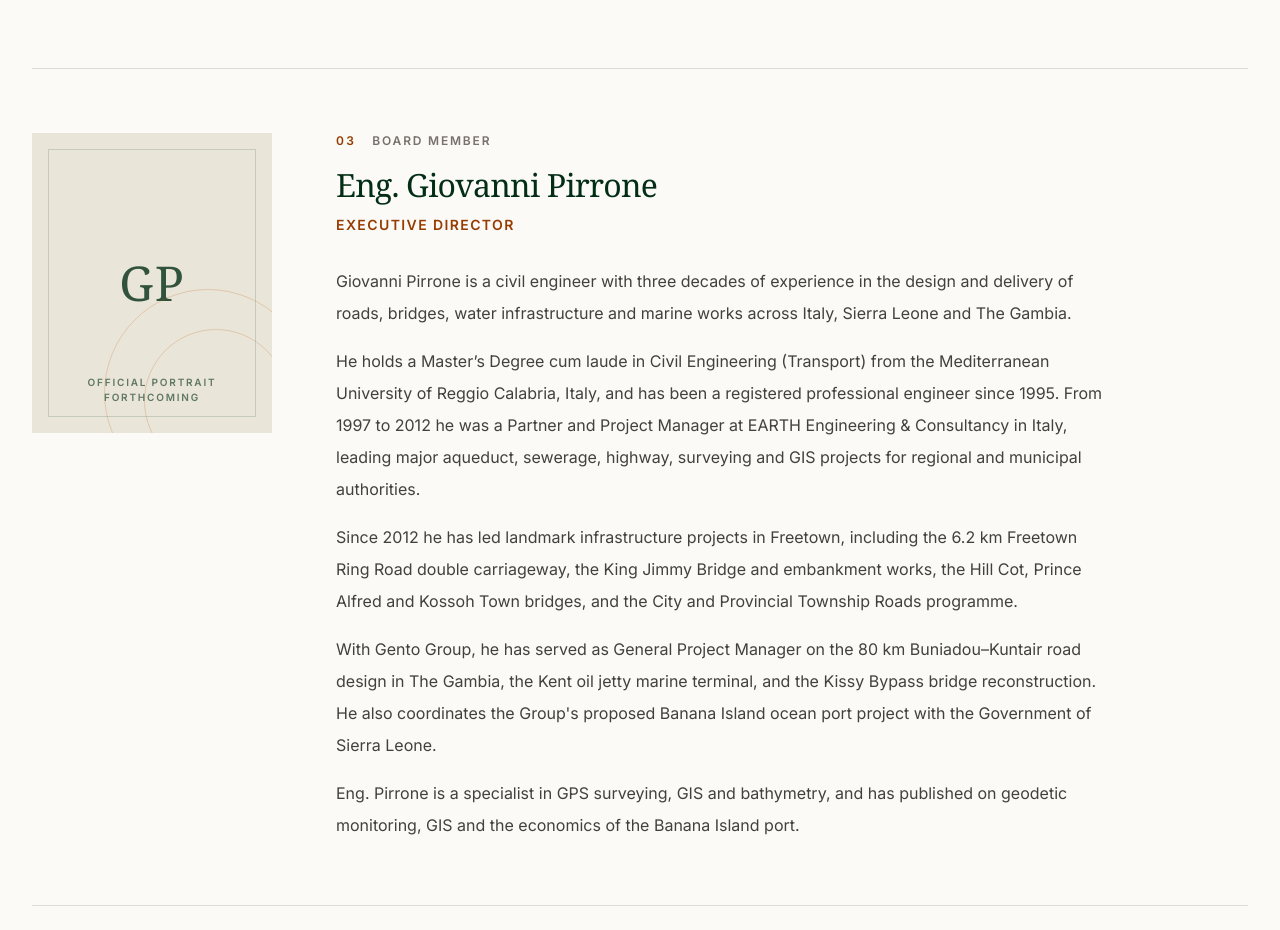
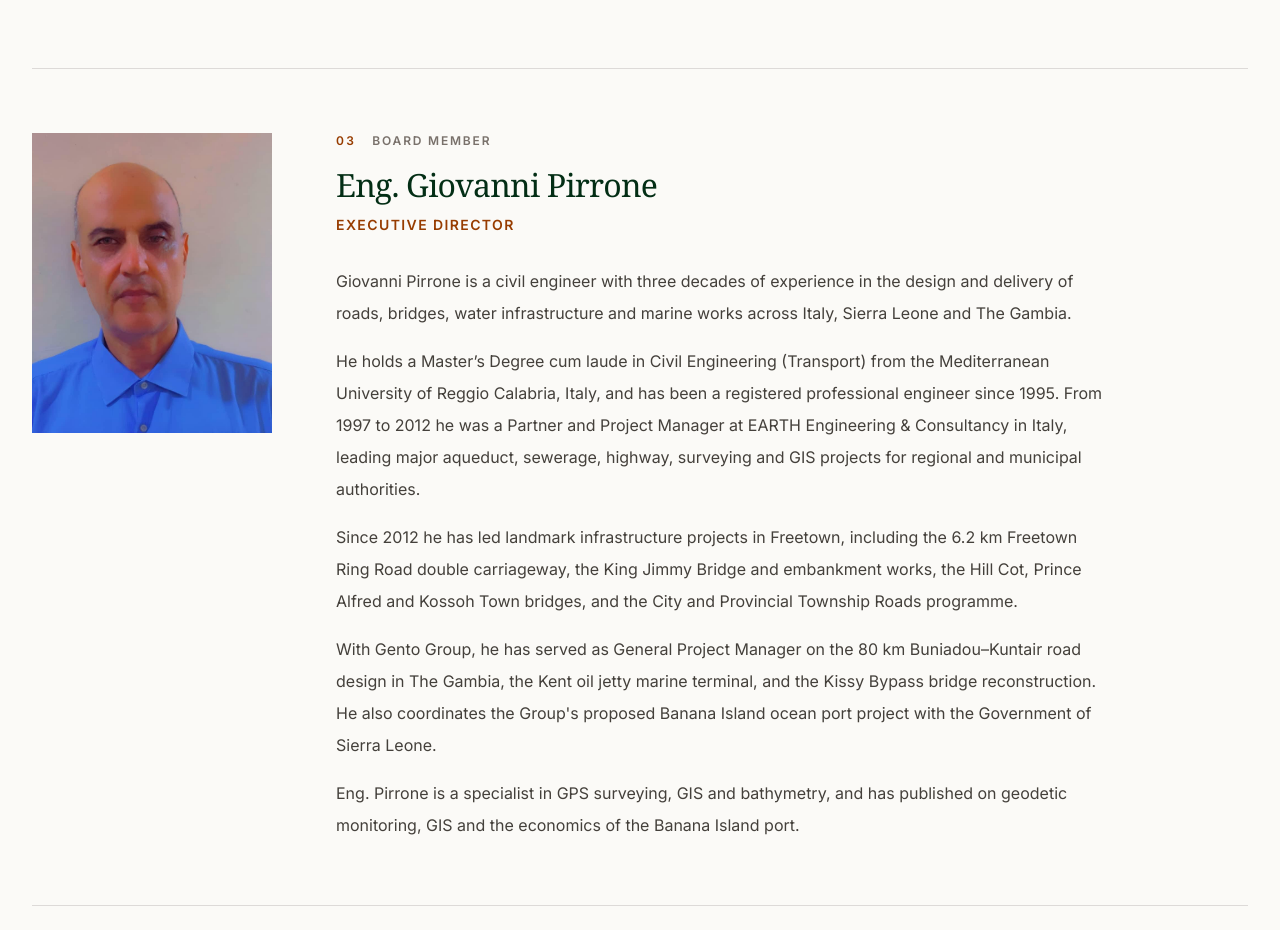
Before and after one commit to fixsl/gento-group-website, a Next.js app: page /board-of-directors in a window 1280 px wide. Shown: the part 2286-3216 px from the top of the page. Built offline with nearby package versions, Linux system fonts and the light colour scheme.

Commit message:
add giovanni image

```diff
--- a/src/app/board-of-directors/page.tsx
+++ b/src/app/board-of-directors/page.tsx
@@ -43,7 +43,7 @@ const directors = [
     title: 'Executive Director',
     classification: '',
     initials: 'GP',
-    portrait: '',
+    portrait: '/images/board/giovanni-pirrone.jpeg',
     portraitPosition: 'object-center',
     biography: [
       'Giovanni Pirrone is a civil engineer with three decades of experience in the design and delivery of roads, bridges, water infrastructure and marine works across Italy, Sierra Leone and The Gambia.',
--- a/src/components/BoardPreview.tsx
+++ b/src/components/BoardPreview.tsx
@@ -22,17 +22,16 @@ export function BoardPreview() {
             Meet the Board <span className="ml-3" aria-hidden="true">→</span>
           </a>
         </div>
-        <ol className="divide-y divide-stone-300 border-y border-stone-300">
-          {directors.map((director, index) => (
+        <ul className="divide-y divide-stone-300 border-y border-stone-300">
+          {directors.map((director) => (
             <li key={director.name} className="flex items-baseline gap-5 py-4 sm:py-5">
-              <span className="w-7 shrink-0 text-xs font-semibold tracking-[0.12em] text-amber-800">{String(index + 1).padStart(2, '0')}</span>
               <div className="flex flex-1 flex-col justify-between gap-1 sm:flex-row sm:items-baseline sm:gap-6">
                 <span className="font-serif text-xl font-medium text-green-950 sm:text-2xl">{director.name}</span>
                 <span className="text-xs font-semibold uppercase tracking-[0.12em] text-stone-500">{director.role}</span>
               </div>
             </li>
           ))}
-        </ol>
+        </ul>
       </div>
     </section>
   )
```
Also changed, not shown: public/images/board/giovanni-pirrone.jpeg (added).
